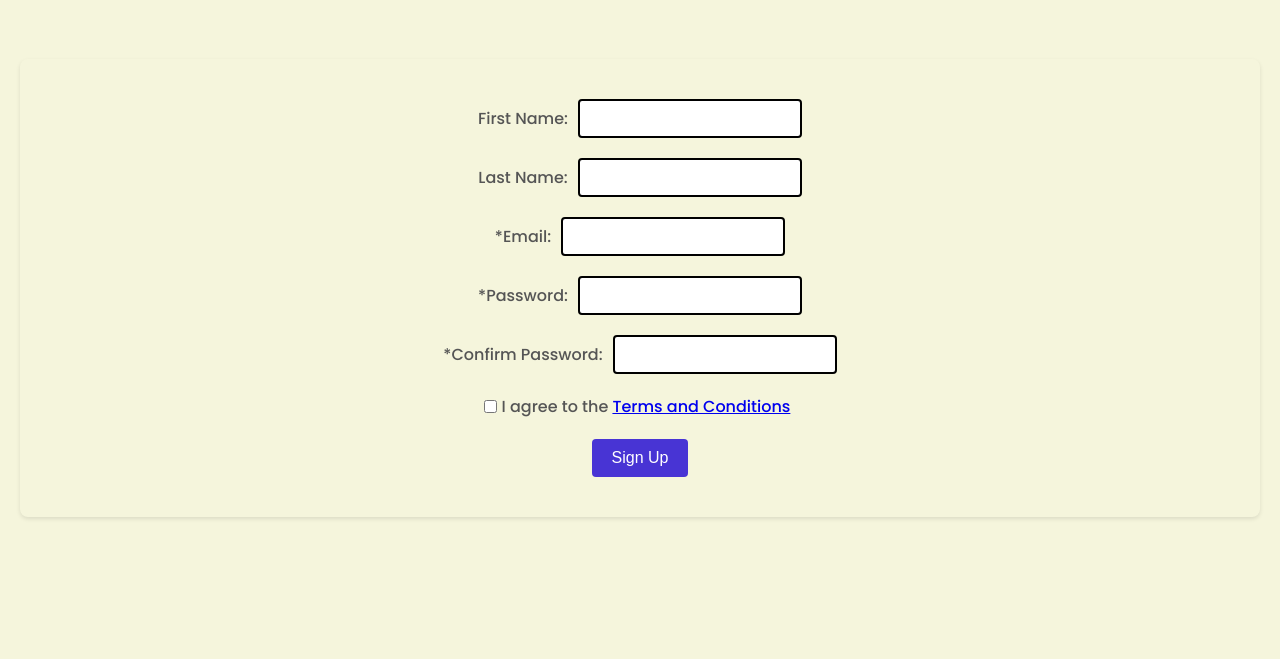
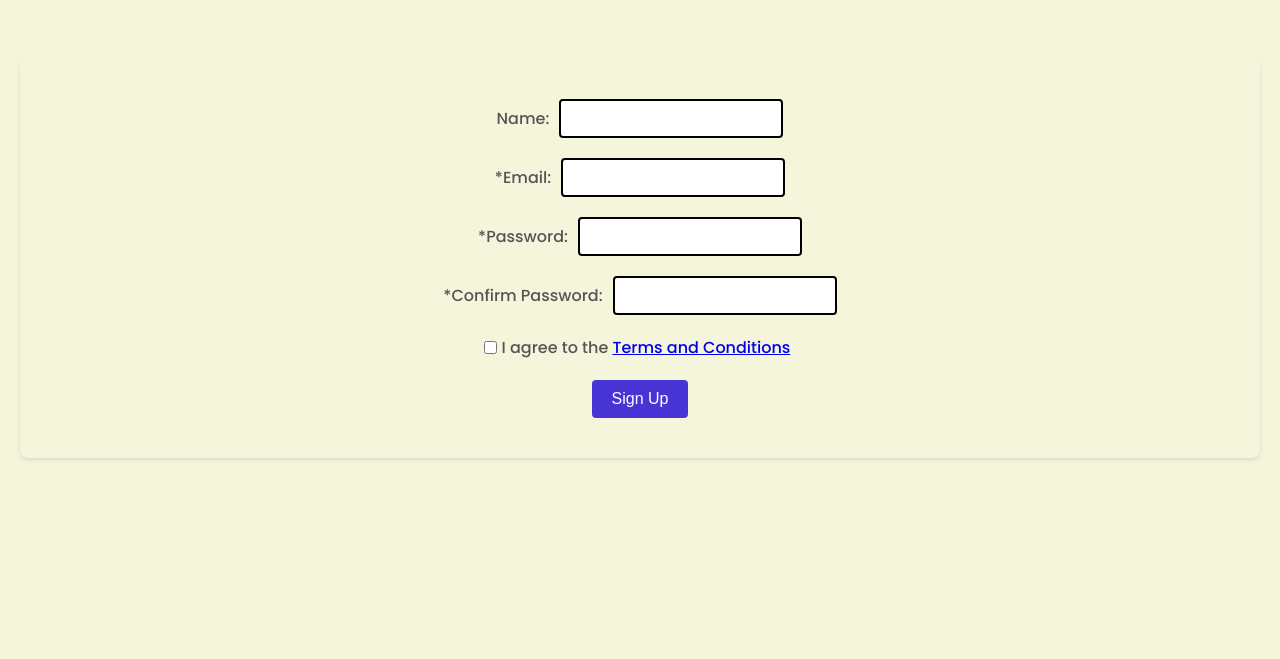
Before and after one commit to Tau-rai/ByteSerenity, a Python web app: template templates/signup.html in a window 1280 px wide. Shown: the part 41-700 px from the top of the page. Run offline with Jinja, Linux system fonts and the light colour scheme; the template is opened without the code that fills it, so the values that code supplies are empty.

Commit message:
Update signup.html

```diff
--- a/templates/signup.html
+++ b/templates/signup.html
@@ -15,12 +15,9 @@
   <div class="container">
 
    <form id="signupForm" onsubmit="return validateForm()">
-      <div class="form-group">
-        <label for="name">First Name:</label>
-        <input type="text" id="name" name="name" required>
-      </div>
+
        <div class="form-group">
-        <label for="name">Last Name:</label>
+        <label for="name">Name:</label>
         <input type="text" id="name" name="name" required>
       </div>
 
```
